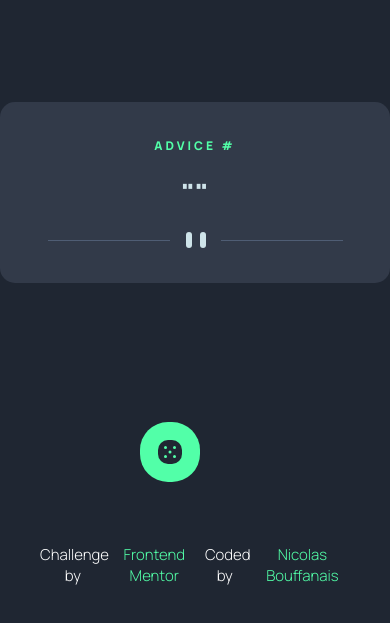
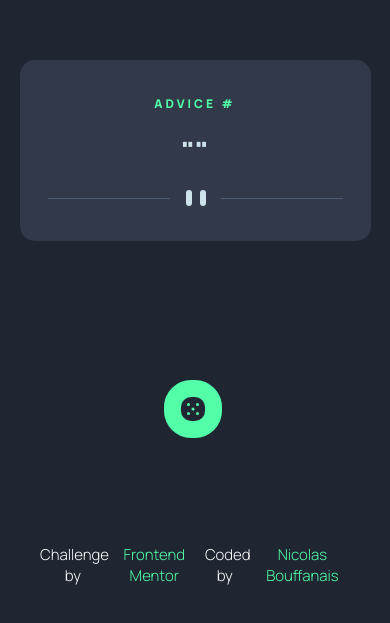
Before and after one commit to N-Ignacio-Bouffanais/advice-generator-app, a website: page index.html in a window 390 px wide. Shown: the part 109-732 px from the top of the page. Drawn offline with nearby package versions, Linux system fonts and the light colour scheme; no server answers.

Commit message:
ready to deploy

```diff
--- a/package.json
+++ b/package.json
@@ -5,7 +5,7 @@
   "description": "This is a solution to the [Advice generator app challenge on Frontend Mentor](https://www.frontendmentor.io/challenges/advice-generator-app-QdUG-13db). Frontend Mentor challenges help you improve your coding skills by building realistic projects.",
   "main": "index.js",
   "scripts": {
-    "test": "echo \"Error: no test specified\" && exit 1"
+    "deploy": "gh-pages -d ."
   },
   "repository": {
     "type": "git",
@@ -21,6 +21,7 @@
   },
   "homepage": "https://github.com/N-Ignacio-Bouffanais/advice-generator-app#readme",
   "dependencies": {
-    "axios": "1.1.3"
+    "axios": "1.1.3",
+    "gh-pages": "4.0.0"
   }
 }
--- a/styles.css
+++ b/styles.css
@@ -31,7 +31,7 @@ body{
   padding: 3.5rem 2rem;
   text-align: center;
   border-radius: 1.5rem;
-  margin: 25vh auto;
+  margin: 20vh auto 30vh;
   position: relative;
 }
 .container h1{
@@ -52,8 +52,8 @@ body{
   display: none;
 }
 .container .icon{
-  padding: 1.8rem;
-  border-radius: 2.8rem;
+  padding: 1.7rem;
+  border-radius: 2.7rem;
   background-color: var(--Neon-Green);
   position: absolute;
   top: 32rem;
@@ -80,7 +80,7 @@ footer .attribution{
     text-decoration: none;
     font-size: 1.5rem;
 }
-@media (max-width:576px) {
+@media (max-width:570px) {
   .container #pattern-divider-mobile{
     display: block;
   }
@@ -88,6 +88,9 @@ footer .attribution{
     display: none;
   }
   .container .icon{
-    left: 36vw;
+    left: 37vw;
+  }
+  .container{
+    margin: 20vh 5vw 30vh;
   }
 }
```
Also changed, not shown: README.md, images/solution.JPG (added), 1 other file.
